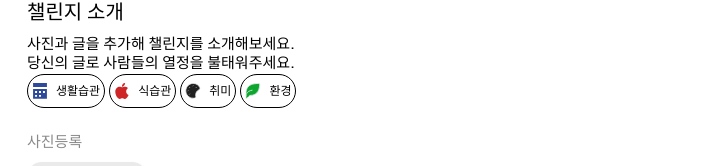
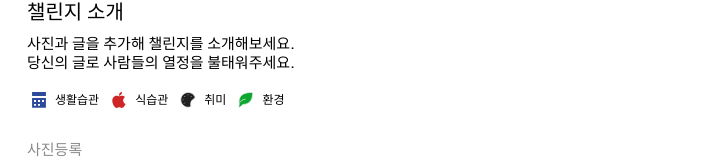
Before and after one commit to likelion-lab10/godlife, a React (Create React App) app: page /recruit in a window 1280 px wide. Shown: the part 148-314 px from the top of the page, without its empty margins (0-711 px from the left). Built offline with nearby package versions, Linux system fonts and the light colour scheme; no server answers.

Commit message:
[feat] 버튼 색 변경 함수 작성

```diff
--- a/src/components/CategoriesButton.jsx
+++ b/src/components/CategoriesButton.jsx
@@ -13,7 +13,7 @@ const CategoriesButton = ({ filter, selected, handleFilterClick }) => {
 
   return (
     <button
-      className={`px-1 py-2 text-xs font-medium leading-4 rounded-full border ${
+      className={`px-1 py-2 text-xs font-medium leading-4 rounded-full mt-[10px] ${
         selected ? "text-white bg-primary" : "text-gray-700 bg-white"
       }`}
       onClick={() => {
--- a/src/components/CategoryButton.jsx
+++ b/src/components/CategoryButton.jsx
@@ -1,13 +1,17 @@
 
+import { useState } from 'react';
 import CategoriesButton from './CategoriesButton';
 
 const CategoryButton = ({...restProps}) => {
   const {handleFilterClick} = restProps
   const filters = ["생활습관", "식습관", "취미", "환경"];
+  const [selectedFilter, setSelectedFilter] = useState("");
 
-  // const handleFilterClick = (filter) => {
-  //   handlerFilter(filter)
-  // };
+  const handleFilter = (filter) => {
+    setSelectedFilter(filter);
+    handleFilterClick(filter);
+  };
+
 
   return (
     <div className="flex gap-1">
@@ -15,8 +19,8 @@ const CategoryButton = ({...restProps}) => {
         <CategoriesButton
           key={filter}
           filter={filter}
-          selected={false}
-          handleFilterClick={handleFilterClick}
+          selected={filter === selectedFilter}
+          handleFilterClick={handleFilter}
         />
       ))}
     </div>
```
